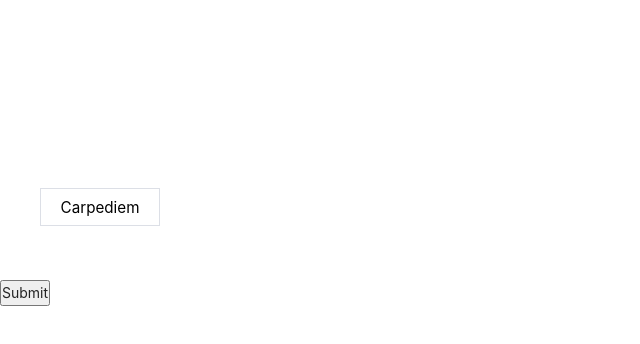
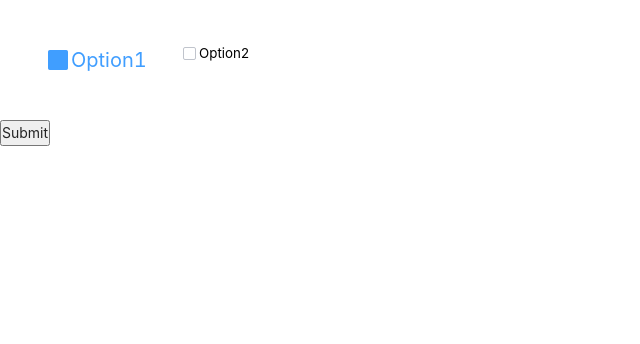
Before and after one commit to lzt-T/carpediemUi, a Vue app: page / in a window 1280 px wide. Shown: the top 344 px of the page, without its empty margins (0-640 px from the left). Built offline with nearby package versions, Linux system fonts and the light colour scheme; a web font is replaced by a local one.

Commit message:
fix: 优化细节

```diff
--- a/examples/App.vue
+++ b/examples/App.vue
@@ -1,9 +1,8 @@
 <template>
   <div class="su">
-    <cd-row :gap="100" flexWrap="wrap">
-      <cd-badge isDot hidden>
-        <cd-button :width="120">Carpediem</cd-button>
-      </cd-badge>
+    <cd-row :gap="20" class="cd-checkbox-row-margin" flexWrap="wrap">
+      <cd-checkbox v-model="option1" :size="60">Option1</cd-checkbox>
+      <cd-checkbox v-model="option2" :size="20">Option2</cd-checkbox>
     </cd-row>
   </div>
 
@@ -19,17 +18,11 @@ export default {
   name: "App",
   setup() {
     //   测试的数据
-    let switch1 = ref<boolean>(true);
-    let slider8 = ref<number>(0);
-    let marks = reactive({
-      1: "123",
-      37: "asdasd",
-      100: "423",
-    });
+    let option1 = ref<boolean>(true);
+    let option2 = ref<boolean>(false);
     return {
-      slider8,
-      marks,
-      switch1,
+      option1,
+      option2,
     };
   },
 };
--- a/package.json
+++ b/package.json
@@ -1,6 +1,6 @@
 {
   "name": "carpediem-ui",
-  "version": "0.0.35",
+  "version": "0.0.36",
   "private": false,
   "description": "基于vue3前端组件库",
   "main": "lib/index.umd.min.js",
--- a/packages/carousel/src/carousel.vue
+++ b/packages/carousel/src/carousel.vue
@@ -61,7 +61,7 @@ export default defineComponent({
     },
     height: {
       type: Number,
-      default: 150,
+      default: 300,
     },
     initialIndex: {
       type: Number,
--- a/packages/cascader/src/selectBox.vue
+++ b/packages/cascader/src/selectBox.vue
@@ -20,7 +20,7 @@
           'cd-select-check': firstSubscript == ind,
         }"
       >
-        {{ data }}
+        <div class="cd-select-everyText">{{ data }}</div>
         <cd-icon
           :color="firstSubscript == ind ? '#3c9cff' : '#dde0e7'"
           class="cd-select-everyIcon"
@@ -50,7 +50,7 @@
           'cd-select-check': secondSubscript == ind,
         }"
       >
-        {{ data }}
+        <div class="cd-select-everyText">{{ data }}</div>
         <cd-icon
           :color="secondSubscript == ind ? '#3c9cff' : '#dde0e7'"
           name="rightArrowTow"
@@ -81,7 +81,7 @@
           'cd-select-check': thirdlySubscript == ind,
         }"
       >
-        {{ data }}
+        <div class="cd-select-everyText">{{ data }}</div>
         <cd-icon
           name="rightArrowTow"
           :color="thirdlySubscript == ind ? '#3c9cff' : '#dde0e7'"
@@ -108,7 +108,7 @@
           'cd-select-check': fourthlySubscript == ind,
         }"
       >
-        {{ data }}
+        <div class="cd-select-everyText">{{ data }}</div>
       </div>
     </span>
   </div>
@@ -427,16 +427,17 @@ export default defineComponent({
 }
 .cd-select-everyOption {
   position: relative;
+  z-index: 1;
+  display: flex;
+  align-items: center;
   height: v-bind(height + "px");
   line-height: v-bind(height + "px");
   background-color: white;
   font-size: v-bind(height/2 + "px");
   color: #626468;
-  padding-left: 10px;
-  padding-right: 20px;
+  padding: 0px 10px;
   width: v-bind(width * 0.78+"px");
-  margin-top: 2px;
-  margin-bottom: 2px;
+  margin: 3px 0px;
   white-space: nowrap;
   overflow: hidden;
   text-overflow: ellipsis;
@@ -447,9 +448,12 @@ export default defineComponent({
 .cd-select-check {
   color: #3c9cff;
 }
+.cd-select-everyText {
+  flex: 9;
+}
 .cd-select-everyIcon {
-  position: absolute;
-  right: 5px;
+  flex: 1;
+  margin: 0px 0px 0px 3px;
 }
 
 span::-webkit-scrollbar {
--- a/packages/checkbox/src/checkbox.vue
+++ b/packages/checkbox/src/checkbox.vue
@@ -180,6 +180,7 @@ export default defineComponent({
   align-items: center;
 }
 .cd-checkbox {
+  position: relative;
   -webkit-appearance: none;
   height: v-bind(sizeData/3 + "px");
   width: v-bind(sizeData/3 + "px");
@@ -194,12 +195,14 @@ export default defineComponent({
   cursor: v-bind("disabled==true?'not-allowed':'pointer'");
   -webkit-appearance: none;
   position: absolute;
+  top: -1px;
+  left: -1px;
   content: "\e657";
   background-color: v-bind(selectIconBackground);
   border-radius: 2px;
   height: v-bind(sizeData/3 + "px");
   width: v-bind(sizeData/3 + "px");
-  text-align: center;
+  line-height: v-bind(sizeData/3 + "px");
   color: v-bind(selectIconColor);
 }
 .cd-checkbox-context {
```
